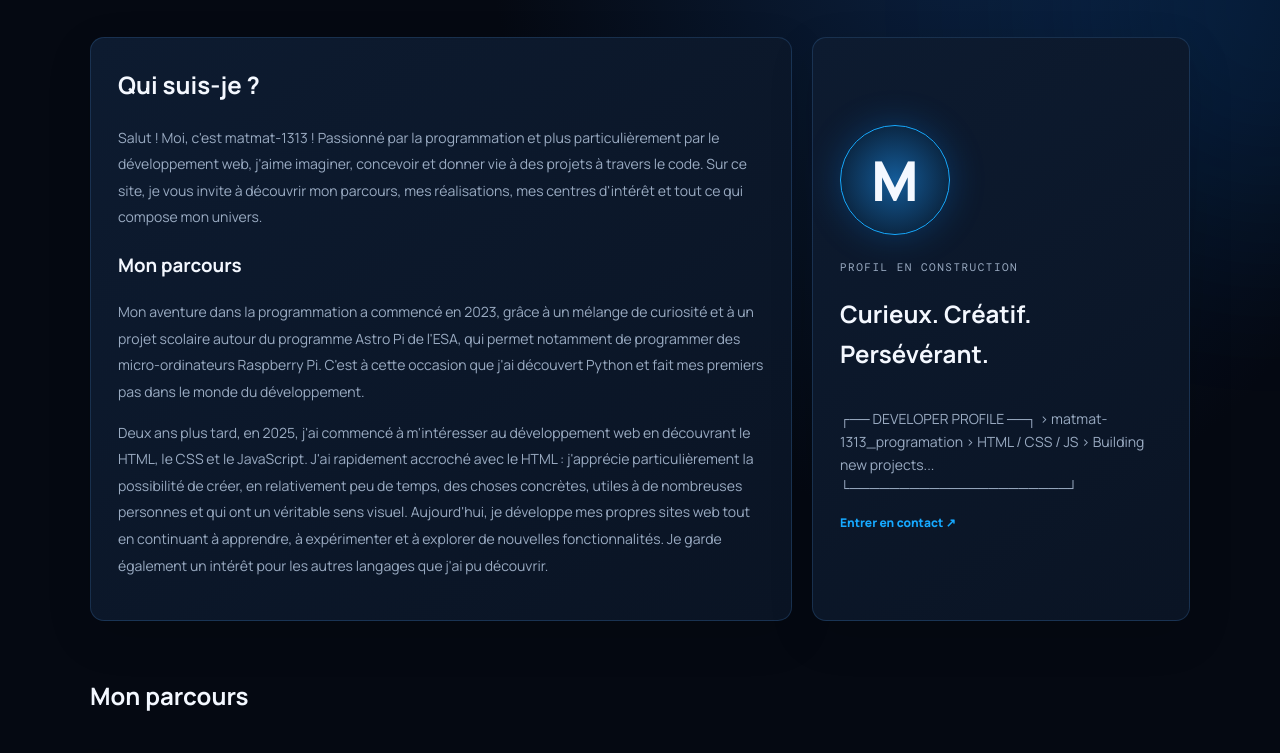
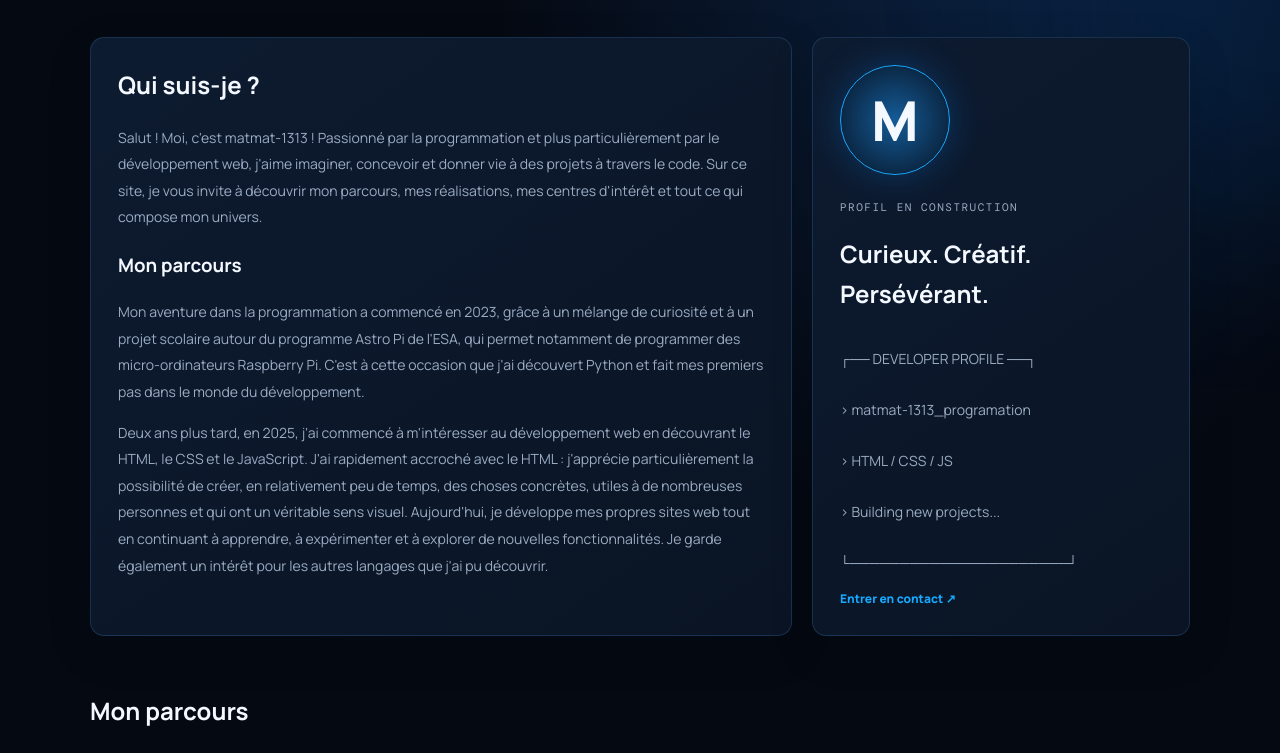
Before and after one commit to matmat-1313programation/matmat-1313programation.github.io, a plain HTML site: page apropos.html in a window 1280 px wide. Shown: the part 324-1077 px from the top of the page. Drawn offline with nearby package versions, Linux system fonts and the light colour scheme.

Commit message:
Refactor developer profile section in apropos.html

```diff
--- a/apropos.html
+++ b/apropos.html
@@ -73,11 +73,11 @@
       </div>
       <span class="section-kicker">PROFIL EN CONSTRUCTION</span>
       <h2>Curieux. Créatif. Persévérant.</h2>
-      <p>┌── DEVELOPER PROFILE ──┐
-> matmat-1313_programation
-> HTML / CSS / JS
-> Building new projects...
-└──────────────────────┘</p>
+      <p>┌── DEVELOPER PROFILE ──┐</p>
+      <p>> matmat-1313_programation</p>
+      <p>> HTML / CSS / JS</p>
+      <p>> Building new projects...</p>
+      <p>└──────────────────────┘</p>
       <a class="text-link" href="contact.html">Entrer en contact ↗</a>
     </aside>
   </div>
```
